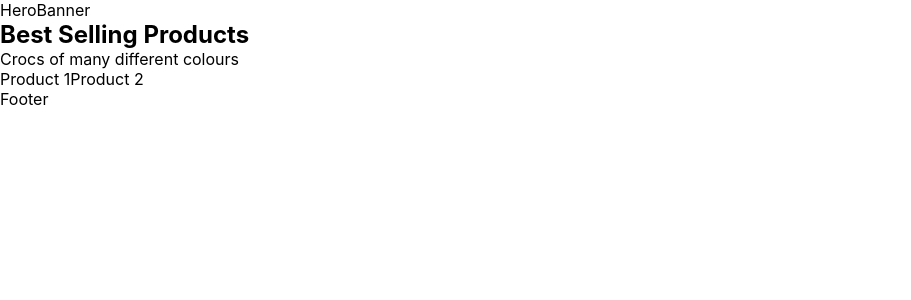
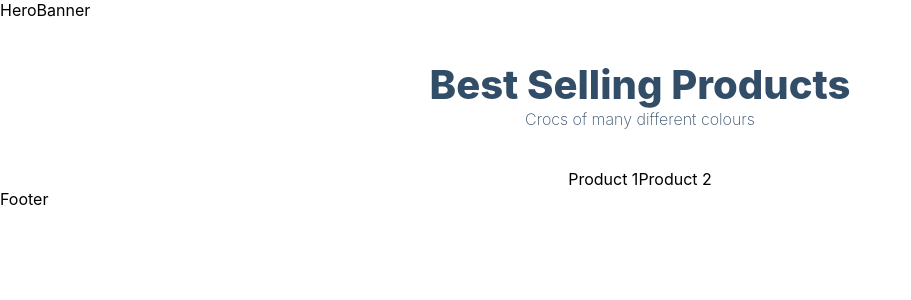
Before and after one commit to GemShae/Ecommerce-Application-Stripe-Sanity, a Next.js app: page / in a window 1280 px wide. Shown: the top 300 px of the page, without its empty margins (0-911 px from the left). Built offline with nearby package versions, Linux system fonts and the light colour scheme.

Commit message:
feat: created components

```diff
--- a/pages/index.js
+++ b/pages/index.js
@@ -5,12 +5,12 @@
     <>
       HeroBanner
 
-      <div>
+      <div className='products-heading'>
         <h2>Best Selling Products</h2>
         <p>Crocs of many different colours</p>
       </div>
 
-      <div>
+      <div className='products-container'>
         {['Product 1', 'Product 2'].map((product) => product)}
       </div>
 
```
Also changed, not shown: components/Cart.jsx (added, +9 -0 lines), components/Footer.jsx (added, +9 -0 lines), components/FooterBanner.jsx (added, +9 -0 lines), components/HeroBanner.jsx (added, +9 -0 lines), components/Layout.jsx (added, +9 -0 lines), components/Navbar.jsx (added, +9 -0 lines), components/Product.jsx (added, +9 -0 lines).
